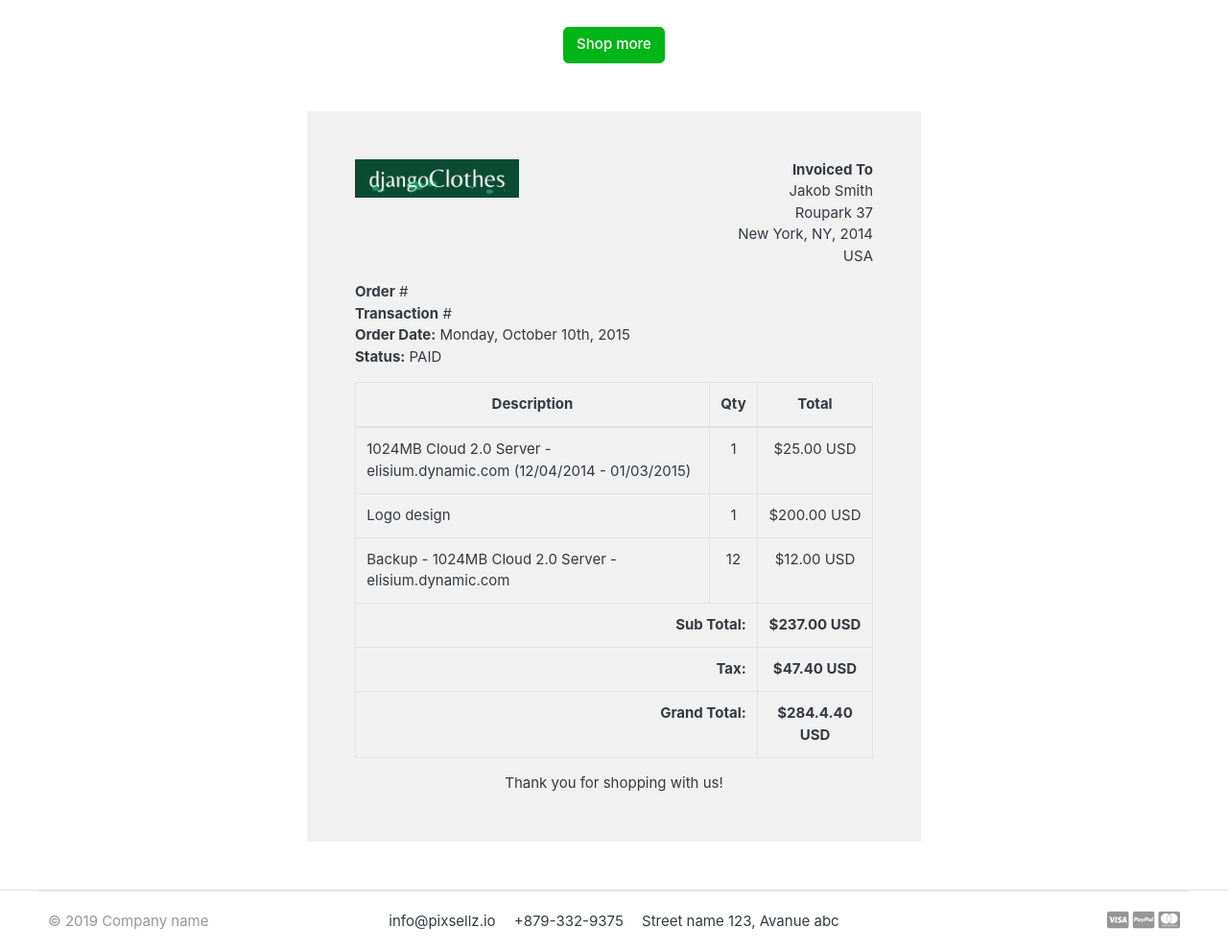
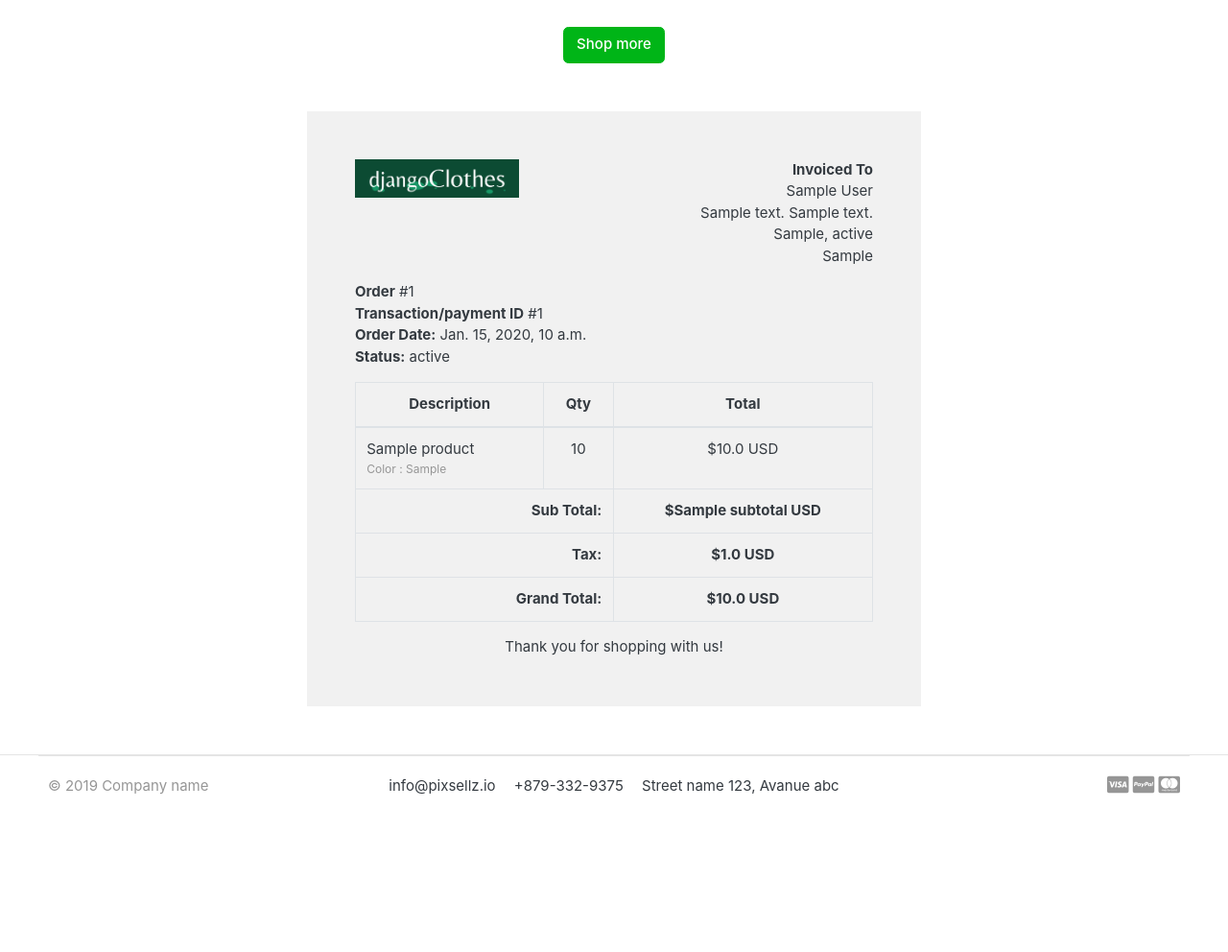
Before and after one commit to wiktorpiela/django-clothes-ecommerce, a Django app: template templates/orders/order_complete.html in a window 1280 px wide. Shown: the part 301-1293 px from the top of the page at 96% size. After the commit the page ends 1129 px from the top, so only its background shows below. Run offline with Django 4.2, Linux system fonts and the light colour scheme; tables that the repository leaves empty hold one stand-in row (values such as "Sample post"); the template is opened without the code that fills it: values that come from a table or form of the project are taken from there, most other values are stand-ins (such as "Sample title", 1, 10 or a date in 2020); some libraries are stand-ins or nearby versions; some web fonts are replaced.

Commit message:
invoice generation

```diff
--- a/templates/orders/order_complete.html
+++ b/templates/orders/order_complete.html
@@ -31,10 +31,10 @@
                             <div class="invoice-from">
                                 <ul class="list-unstyled text-right">
                                     <li><strong>Invoiced To</strong></li>
-                                    <li>Jakob Smith</li>
-                                    <li>Roupark 37</li>
-                                    <li>New York, NY, 2014</li>
-                                    <li>USA</li>
+                                    <li>{{order.full_name}}</li>
+                                    <li>{{order.full_address}}</li>
+                                    <li>{{order.city}}, {{order.state}}</li>
+                                    <li>{{order.country}}</li>
                                 </ul>
                             </div>
                         </div>
@@ -44,10 +44,10 @@
                             <div class="invoice-details mt25">
                                 <div class="well">
                                     <ul class="list-unstyled mb0">
-                                        <li><strong>Order</strong> #</li>
-                                        <li><strong>Transaction</strong> #</li>
-                                        <li><strong>Order Date:</strong> Monday, October 10th, 2015</li>
-                                        <li><strong>Status:</strong> PAID</li>
+                                        <li><strong>Order</strong> #{{order_number}}</li>
+                                        <li><strong>Transaction/payment ID</strong> #{{transID}}</li>
+                                        <li><strong>Order Date:</strong> {{order.created_at}}</li>
+                                        <li><strong>Status:</strong> {{payment.status}}</li>
                                     </ul>
                                 </div>
                             </div>
@@ -63,35 +63,37 @@
                                             </tr>
                                         </thead>
                                         <tbody>
-                                            <tr>
-                                                <td>1024MB Cloud 2.0 Server - elisium.dynamic.com (12/04/2014 - 01/03/2015)</td>
-                                                <td class="text-center">1</td>
-                                                <td class="text-center">$25.00 USD</td>
-                                            </tr>
-                                            <tr>
-                                                <td>Logo design</td>
-                                                <td class="text-center">1</td>
-                                                <td class="text-center">$200.00 USD</td>
-                                            </tr>
-                                            <tr>
-                                                <td>Backup - 1024MB Cloud 2.0 Server - elisium.dynamic.com</td>
-                                                <td class="text-center">12</td>
-                                                <td class="text-center">$12.00 USD</td>
-                                            </tr>
+
+                                            {% for item in order_products %}
+                                                <tr>
+                                                    <td>{{item.product.product_name}}
+                                                        <p class="text-muted small">
+                                                            {% if item.variations.all %}
+                                                                {% for i in item.variations.all  %}
+                                                                    {{i.variation_category|capfirst}} : {{i.variation_value|capfirst}} <br>
+                                                                {% endfor %}
+                                                            {% endif %}
+                                                        </p>
+                                                    </td>
+                                                    <td class="text-center">{{item.quantity}}</td>
+                                                    <td class="text-center">${{item.product_price}} USD</td>
+                                                </tr>
+
+                                            {% endfor %}
                                         </tbody>
                                         <tfoot>
                                             <tr>
                                                 <th colspan="2" class="text-right">Sub Total:</th>
-                                                <th class="text-center">$237.00 USD</th>
+                                                <th class="text-center">${{subtotal}} USD</th>
                                             </tr>
                                             <tr>
                                                 <th colspan="2" class="text-right">Tax:</th>
-                                                <th class="text-center">$47.40 USD</th>
+                                                <th class="text-center">${{order.tax}} USD</th>
                                             </tr>
 
                                             <tr>
                                                 <th colspan="2" class="text-right">Grand Total:</th>
-                                                <th class="text-center">$284.4.40 USD</th>
+                                                <th class="text-center">${{order.order_total}} USD</th>
                                             </tr>
                                         </tfoot>
                                     </table>
```
Also changed, not shown: orders/views.py (+26 -1 lines).
